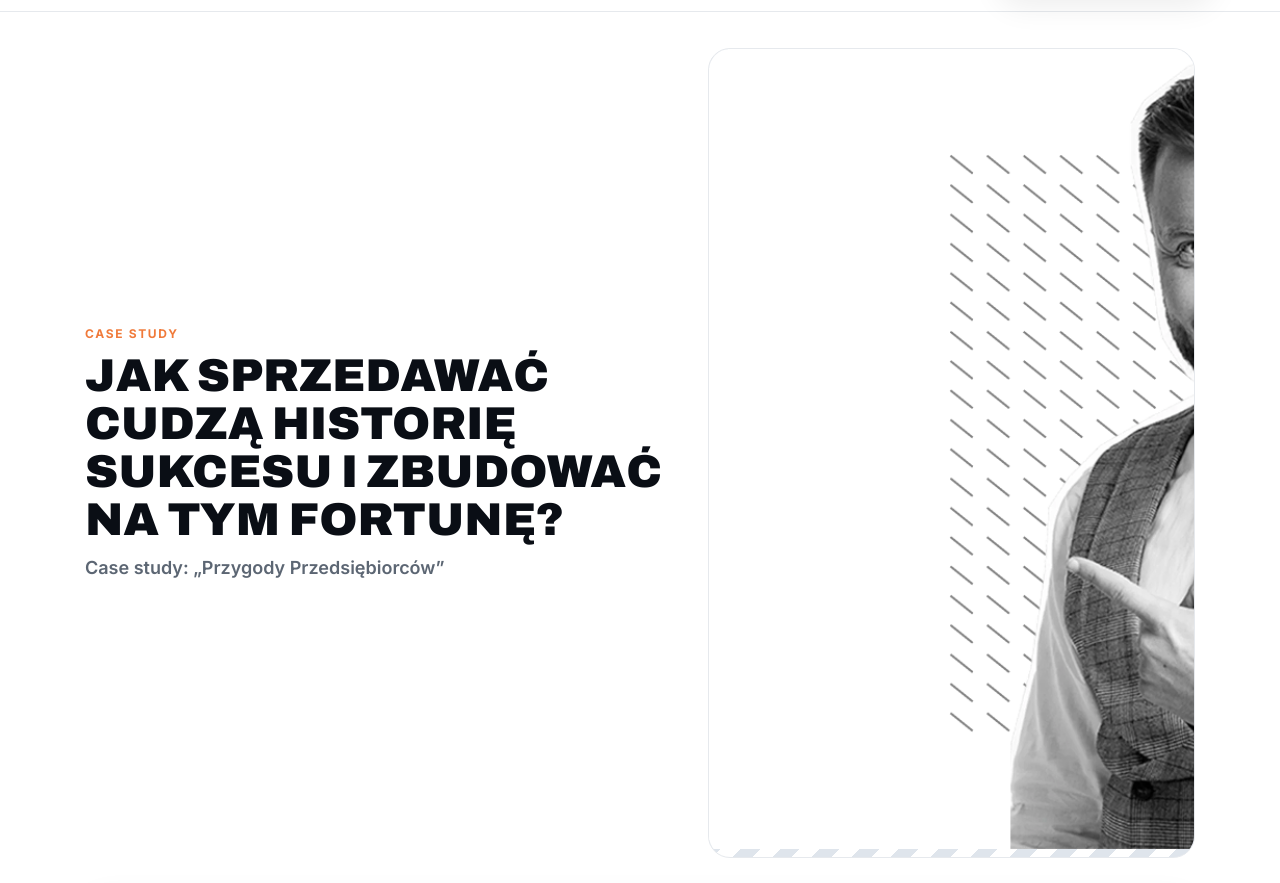
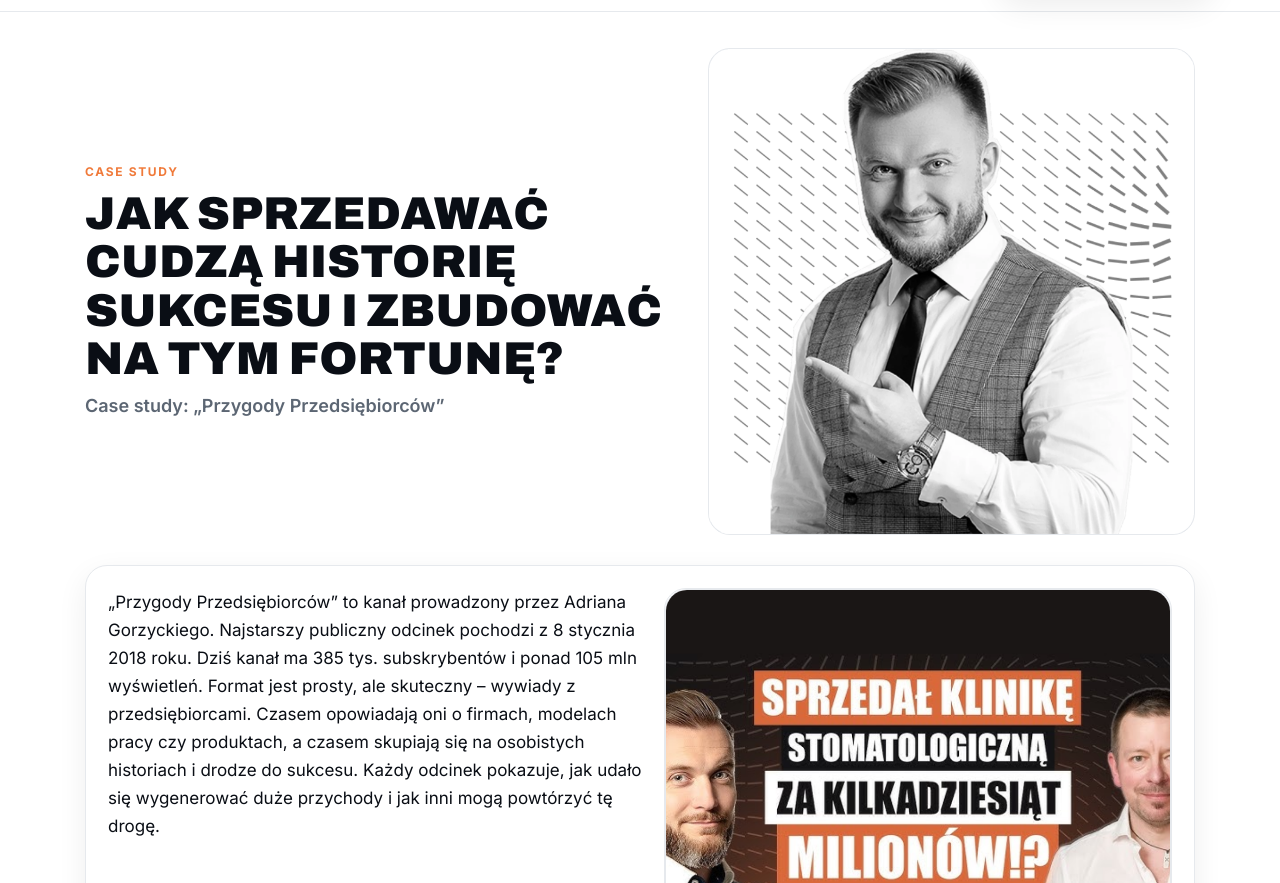
Before and after one commit to tobi070724/besidesfinance_1etap, a plain HTML site: page index.html in a window 1280 px wide. Shown: the part 69-952 px from the top of the page. Drawn offline with Linux system fonts and the light colour scheme.

Commit message:
Update index.html

```diff
--- a/index.html
+++ b/index.html
@@ -126,24 +126,29 @@ section.block{margin:22px 0}
 
 footer{padding:24px 0 40px;color:#8b95a3;font-size:13px;text-align:center;border-top:1px solid var(--line)}
 .hero-media{
+position: relative;
 border-radius: 22px;
+overflow: hidden;
 border:1px solid #E6E9ED;
+min-height: clamp(280px, 38vw, 520px);
 background: repeating-linear-gradient(135deg,#dfe5ec 0 14px, transparent 14px 28px);
-/ brak min-height – kontener dopasuje się do obrazka /
 }
 .about .media{
+position: relative;
 border-radius: 22px;
+overflow:hidden;           / ważne, żeby nic nie wystawało /
 border:1px solid #E6E9ED;
+min-height: clamp(220px, 32vw, 420px);
 background:#fff;
-/ brak min-height – kontener dopasuje się do obrazka /
 }
 .cover{
-position:static;           / ważne /
+position:absolute;         / wypełnia kontener /
+inset:0;
 width:100%;
-height:auto;               / wysokość wynika z proporcji zdjęcia /
-display:block;             / usuwa dolną „szparę” obrazka inline /
-object-fit:contain;        / całe zdjęcie */
-object-position:center;
+height:100%;
+display:block;
+object-fit:cover;          / zero pustych pól /
+object-position:right center; / możesz zmienić np. na center center */
 background:#fff;
 }
 /* RWD */
```
